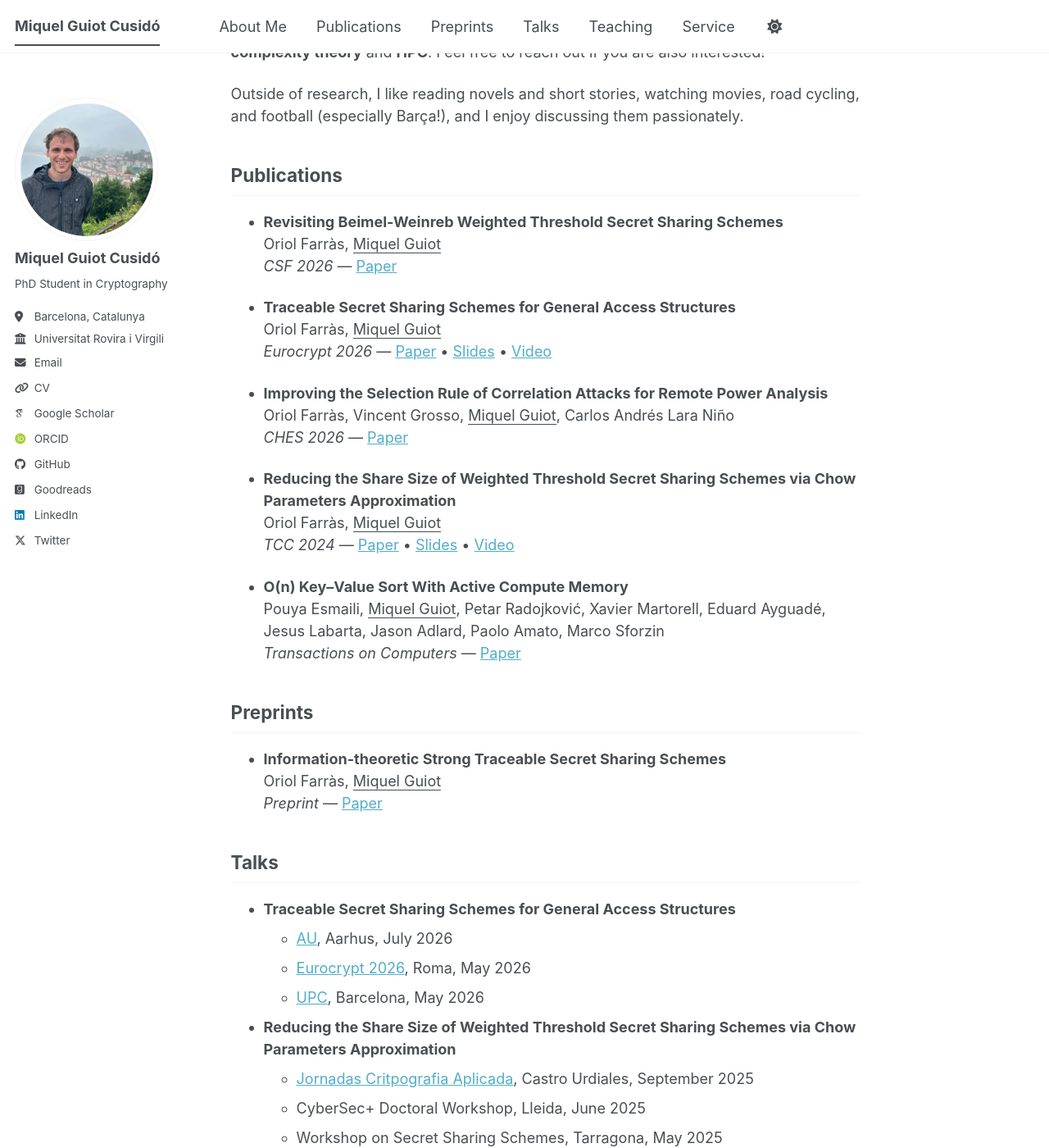
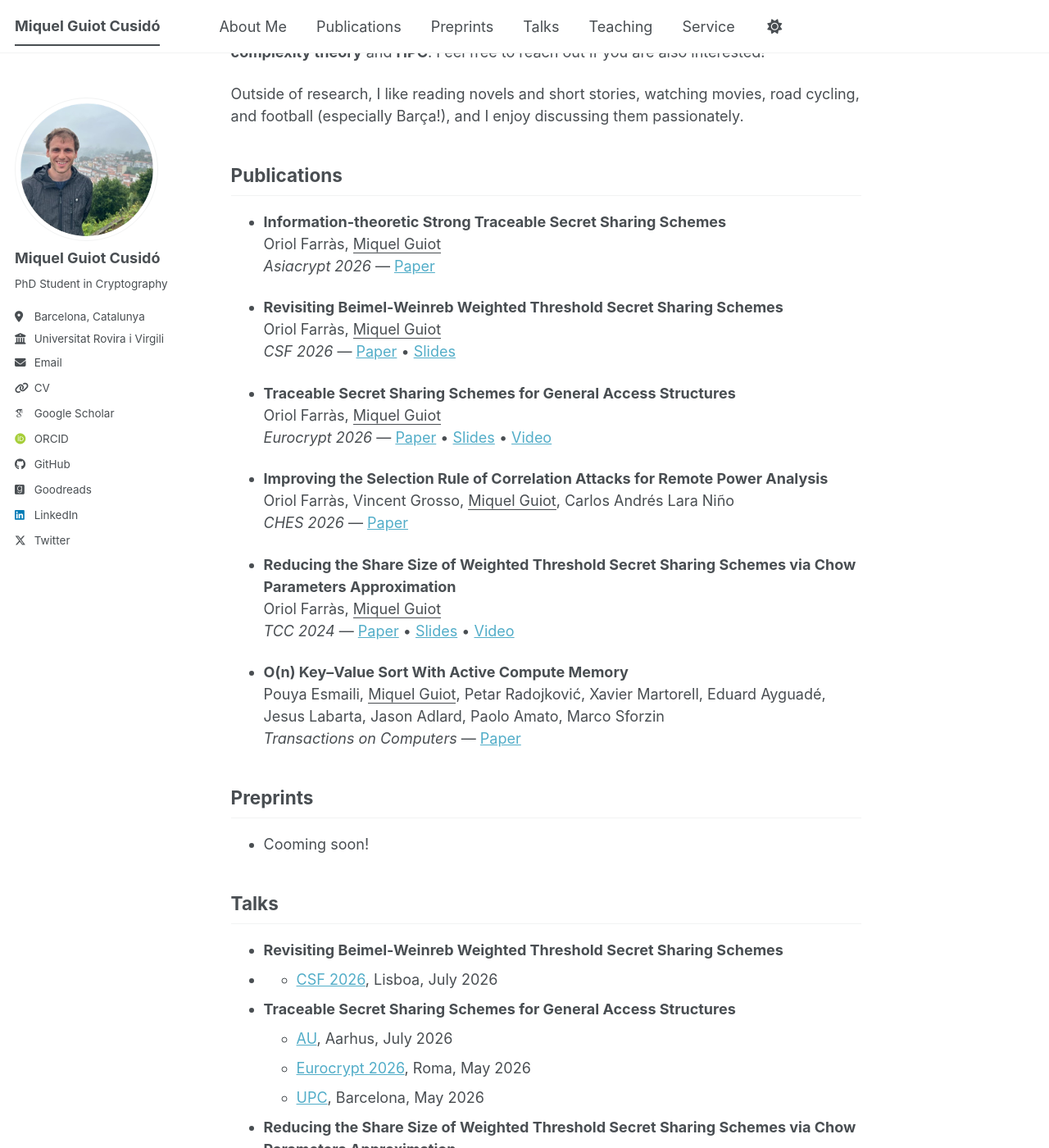
Before and after one commit to MiquelGuiot/MiquelGuiot.github.io, a Jekyll site: the page built from _pages/about.md, in a window 1280 px wide and 1400 px high, scrolled down 406 px. Shown: the whole window at 82% size. Built offline with Jekyll 4.4.1, drawn with Linux system fonts in a browser that asks for light colours; some web fonts are replaced; a script bundle is joined from its source files by our own code; library files that are not in the unit come from our copies.

Commit message:
Update publications and talks sections in about.md
Added publications and talks information, updated preprints section.

```diff
--- a/_pages/about.md
+++ b/_pages/about.md
@@ -20,9 +20,13 @@ Outside of research, I like reading novels and short stories, watching movies, r
 
 ## Publications
 
+* **Information-theoretic Strong Traceable Secret Sharing Schemes**
+  Oriol Farràs, <ins>Miquel Guiot</ins>
+  *Asiacrypt 2026* — [Paper](https://eprint.iacr.org/2026/435)
+
 * **Revisiting Beimel-Weinreb Weighted Threshold Secret Sharing Schemes**
   Oriol Farràs, <ins>Miquel Guiot</ins>
-  *CSF 2026* — [Paper](https://eprint.iacr.org/2025/168)
+  *CSF 2026* — [Paper](https://eprint.iacr.org/2025/168) • [Slides](CSF2026.pdf)
 
 * **Traceable Secret Sharing Schemes for General Access Structures**
   Oriol Farràs, <ins>Miquel Guiot</ins>
@@ -44,13 +48,14 @@ Outside of research, I like reading novels and short stories, watching movies, r
 
 ## Preprints
 
-* **Information-theoretic Strong Traceable Secret Sharing Schemes**
-  Oriol Farràs, <ins>Miquel Guiot</ins>
-  *Preprint* — [Paper](https://eprint.iacr.org/2026/435)
+* Cooming soon!
 
 <a id="talks"></a>
 
 ## Talks
+
+* **Revisiting Beimel-Weinreb Weighted Threshold Secret Sharing Schemes**
+* * [CSF 2026](https://csf2026.ieee-security.org/), Lisboa, July 2026
 
 * **Traceable Secret Sharing Schemes for General Access Structures**
   * [AU](https://international.au.dk/), Aarhus, July 2026
```
